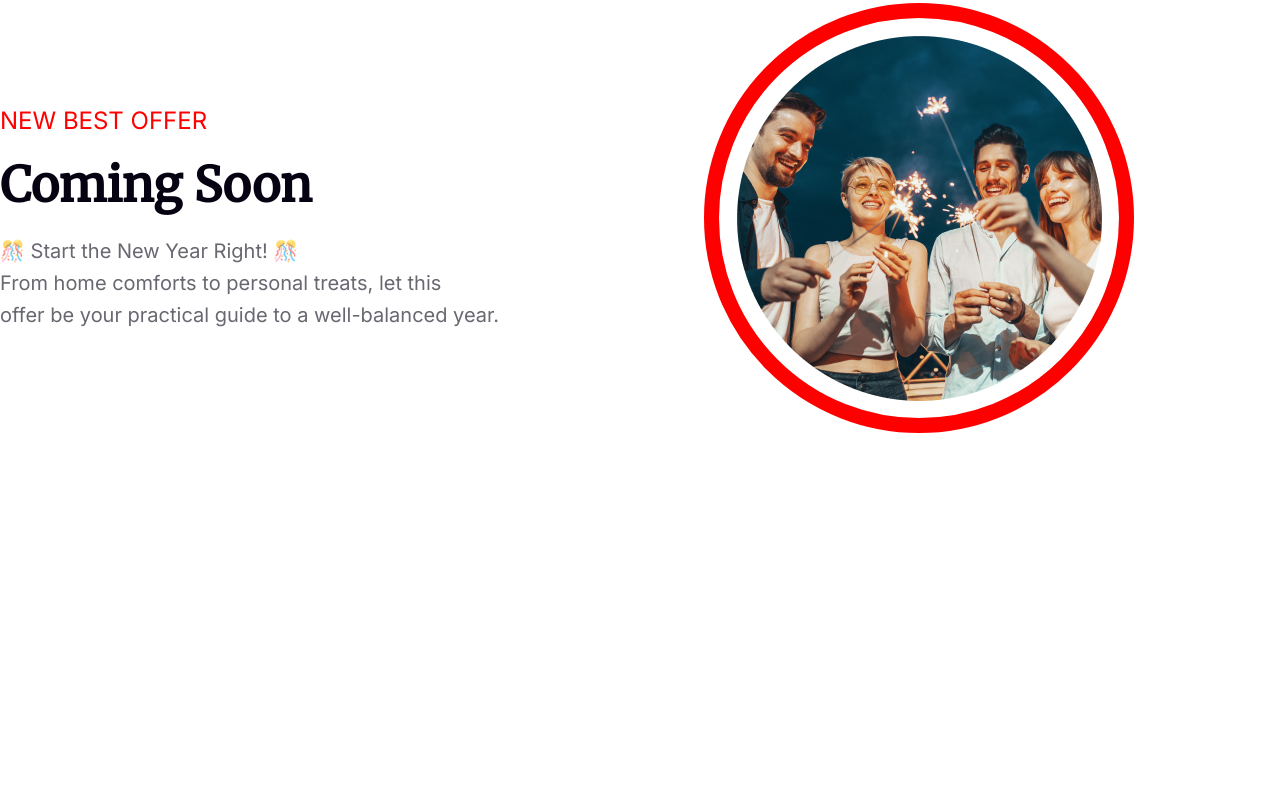
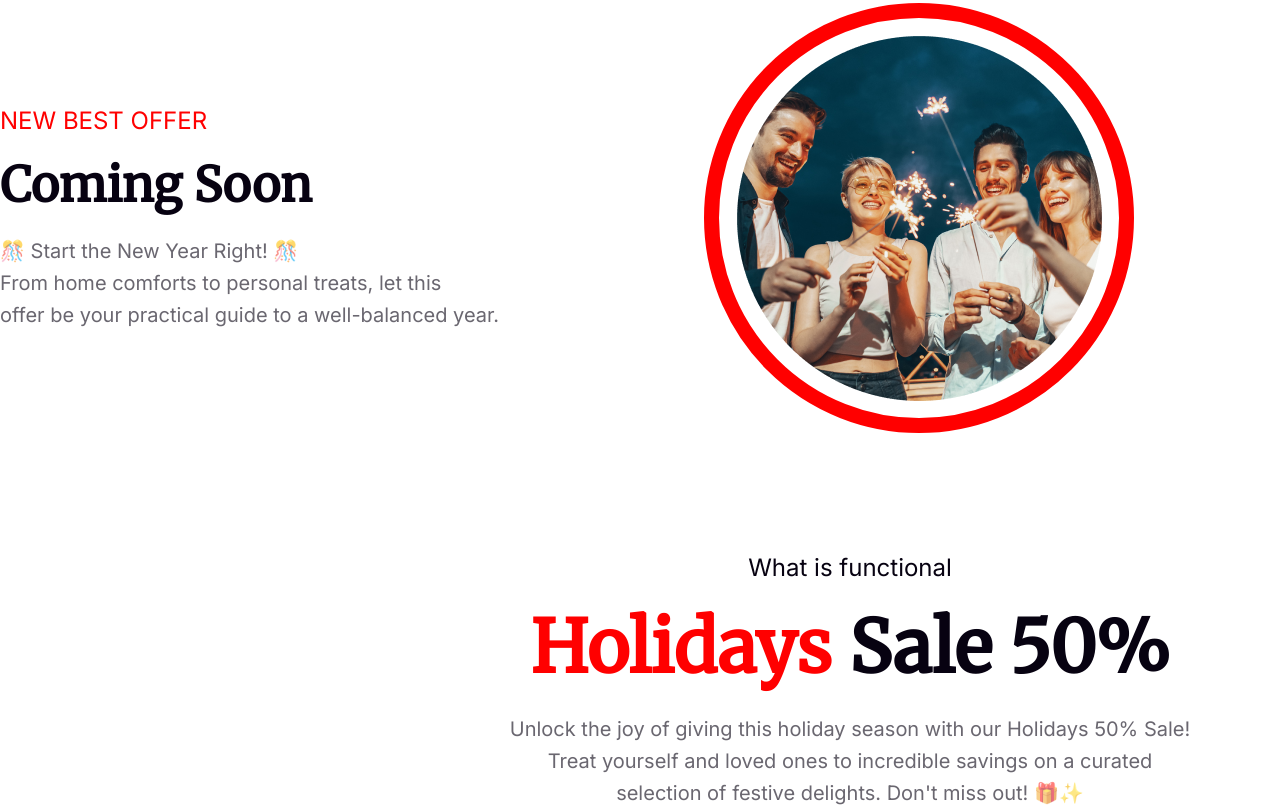
Before and after one commit to A-Farabi/Assignment-one, a plain HTML site: page index.html in a window 1280 px wide. Shown: the part 2997-3806 px from the top of the page. Before the commit the page ends 3430 px from the top, so only its background shows below. Drawn offline with Linux system fonts and the light colour scheme.

Commit message:
center title of holidays sale done

```diff
--- a/css/style.css
+++ b/css/style.css
@@ -185,3 +185,29 @@ header{
     line-height: 32px;
     margin: 20px 0px;
 }
+
+/* holidays sale starts here */
+.holidays-center-title{
+    text-align: center;
+}
+.holidays-center-title h2{
+    color: #070211;
+    font-family: Inter;
+    font-size: 24px;
+    font-weight: 500;
+}
+.holidays-center-title h1{
+    color: #070211;
+    font-family: Merriweather;
+    font-size: 72px;
+    font-weight: 900;
+    margin: 20px 0px;
+}
+.holidays-center-title p{
+    color: rgba(7, 2, 17, 0.60);
+    text-align: center;
+    font-family: Inter;
+    font-size: 20px;
+    font-weight: 500;
+    line-height: 32px;
+}
--- a/index.html
+++ b/index.html
@@ -115,5 +115,21 @@
             </div>
         </div>
     </section>
+    <!-- holidays sale starts here -->
+    <div class="sectional-gap"></div>
+    <section class="holidays-sale">
+        <div class="container">
+            <div class="holidays-center-title">
+                <h2>What is functional</h2>
+                <h1><span style="color: #f00;">Holidays</span> Sale 50%</h1>
+                <article>
+                    <p>
+                        Unlock the joy of giving this holiday season with our Holidays 50% Sale! <br> Treat yourself and loved ones to incredible savings on a curated <br> selection of festive delights. Don't miss out! 🎁✨
+                    </p>
+                </article>
+            </div>
+
+        </div>
+    </section>
 </body>
 </html>
```
